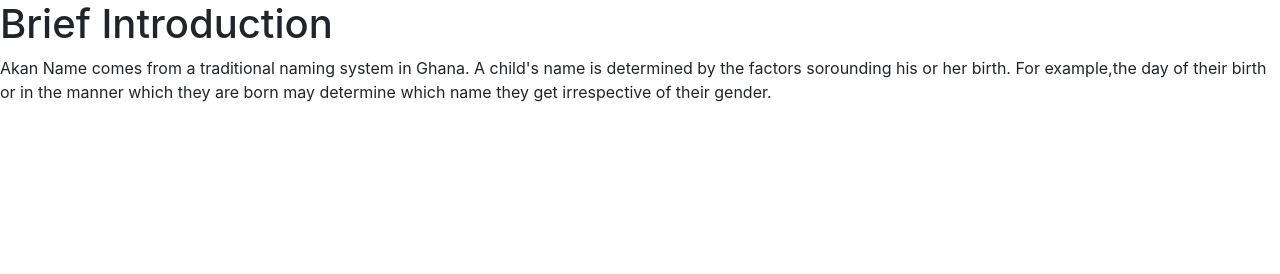
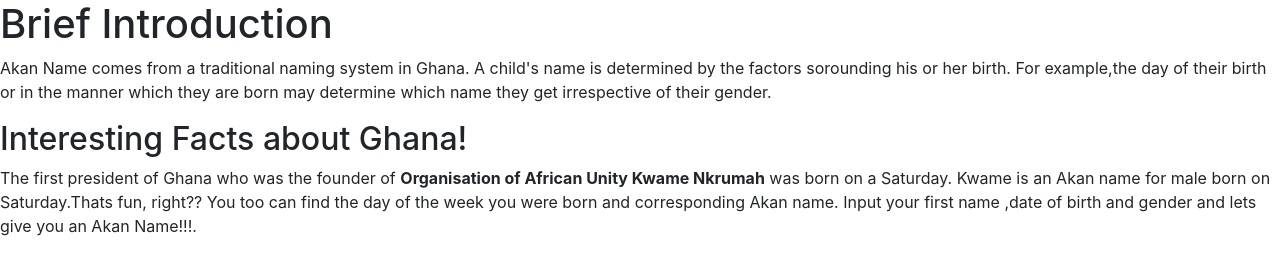
Before and after one commit to NNJAMBI/Akua-App, a plain HTML site: page index.html in a window 1280 px wide. Drawn offline with nearby package versions, Linux system fonts and the light colour scheme.

Commit message:
add a paragraph with a globally known personality from Ghana who has an Akan name

```diff
--- a/index.html
+++ b/index.html
@@ -15,12 +15,18 @@
 
 <body>
 
-<h1>Brief Introduction</h1>
-<P>Akan Name comes from a traditional naming system in Ghana. A child's name is determined by the
-    factors sorounding his or her birth.
-    For example,the day of their birth or in the manner which they are born may determine which name
-    they get irrespective of their gender.</P>
+    <h1>Brief Introduction</h1>
+    <P>Akan Name comes from a traditional naming system in Ghana. A child's name is determined by the
+        factors sorounding his or her birth.
+        For example,the day of their birth or in the manner which they are born may determine which name
+        they get irrespective of their gender.</P>
 
+    <h2>Interesting Facts about Ghana!</h2>
+    <p>The first president of Ghana who was the founder of <strong>Organisation of African Unity Kwame
+            Nkrumah</strong> was born
+        on a Saturday. Kwame is an Akan name for male born on Saturday.Thats fun, right?? You too can find
+        the day of the week you were born and corresponding Akan name.
+        Input your first name ,date of birth and gender and lets give you an Akan Name!!!. </p>
 
 
     <script src="..\js\script.js" type="text/javascript"></script>
```
